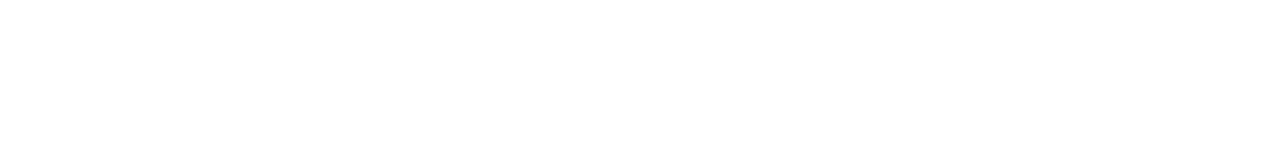
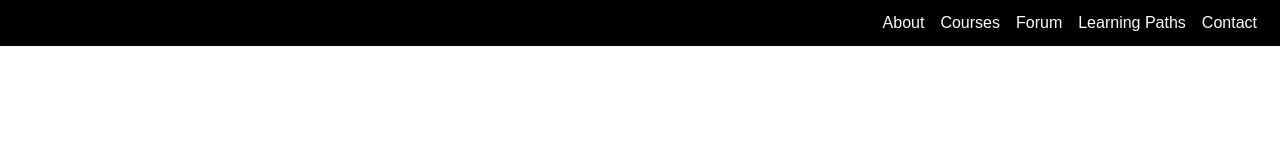
Before and after one commit to Evan-D-Clark/HTML5-CSS3-Exercises, a plain HTML site: page html-exercises/2_1_menu/index.html in a window 1280 px wide. Drawn offline with Linux system fonts and the light colour scheme.

Commit message:
Finished exercise
Finished 2.1

```diff
--- a/html-exercises/2_1_menu/css/styles.css
+++ b/html-exercises/2_1_menu/css/styles.css
@@ -0,0 +1,22 @@
+.container {
+    display: flex;
+    flex-direction: column;
+    background-color: black;
+    color: white;
+    align-items: center;
+    justify-content:space-evenly;
+    height: 60vh;
+    padding: 15px;
+    font-family: Arial, Helvetica, sans-serif;
+}
+
+@media screen and (min-width: 768px) {
+    .container {
+        flex-direction: row;
+        height: 2vh;
+        justify-content:flex-end;
+    }
+    .box {
+        padding: 0.5rem;
+    }
+}
--- a/html-exercises/2_1_menu/index.html
+++ b/html-exercises/2_1_menu/index.html
@@ -9,6 +9,12 @@
     <link rel="stylesheet" href="css/styles.css">
 </head>
 <body>
-
+    <div class="container">
+        <div class="box">About</div>
+        <div class="box">Courses</div>
+        <div class="box">Forum</div>
+        <div class="box">Learning Paths</div>
+        <div class="box">Contact</div>
+    </div>
 </body>
 </html>
```
